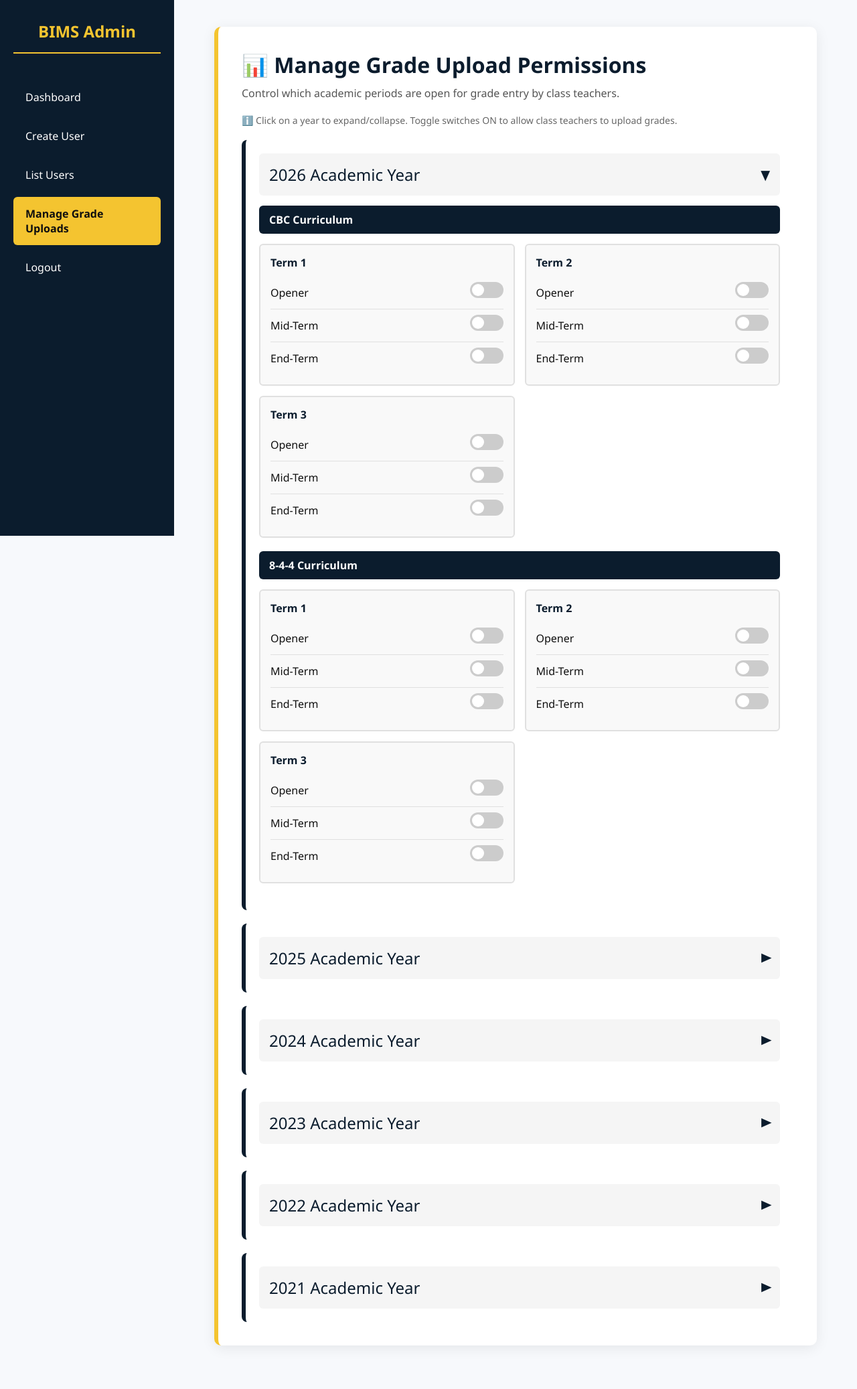
After one commit to samiya15/BIMS, a PHP site: page /admin/manage_grade_uploads.php in a window 1280 px wide. The commit adds this page. Shown: the whole page at 67% size. Run offline with PHP 8.4, Linux system fonts and the light colour scheme; a user stored in the database is signed in; data comes from the database, SQL or seed files in the repository; data that the repository does not hold is empty.

Commit message:
toggle switch

```diff
--- a/html/admin/create_user.php
+++ b/html/admin/create_user.php
@@ -74,6 +74,7 @@ if ($_SERVER["REQUEST_METHOD"] === "POST") {
     <a href="create_user.php" class="active">Create User</a>
     <a href="../list_users.php">List Users</a>
     <a href="../logout.php">Logout</a>
+    <a href="manage_grade_uploads.php">Manage Grade Uploads</a>
 </div>
 
 <div class="main-content">
--- /dev/null
+++ b/html/admin/manage_grade_uploads.php
@@ -0,0 +1,433 @@
+<?php
+session_start();
+require_once __DIR__ . "/../../database/db_connect.php";
+
+/* ---------- ACCESS CONTROL ---------- */
+if (!isset($_SESSION['role']) || $_SESSION['role'] !== 'Admin') {
+    header("Location: ../login.php");
+    exit;
+}
+
+/* ---------- HANDLE TOGGLE UPDATE ---------- */
+if ($_SERVER["REQUEST_METHOD"] === "POST" && isset($_POST['action']) && $_POST['action'] == 'toggle') {
+    $year = (int)$_POST['year'];
+    $term = $_POST['term'];
+    $assessment = $_POST['assessment'];
+    $curriculum = $_POST['curriculum'];
+    $is_enabled = (int)$_POST['is_enabled'];
+
+    try {
+        $check = $pdo->prepare("
+            SELECT id FROM grade_upload_permissions
+            WHERE academic_year = ? AND term = ? AND assessment_type = ? AND curriculum_name = ?
+        ");
+        $check->execute([$year, $term, $assessment, $curriculum]);
+        $exists = $check->fetch();
+
+        if ($exists) {
+            $update = $pdo->prepare("
+                UPDATE grade_upload_permissions
+                SET is_enabled = ?
+                WHERE id = ?
+            ");
+            $update->execute([$is_enabled, $exists['id']]);
+        } else {
+            $insert = $pdo->prepare("
+                INSERT INTO grade_upload_permissions (academic_year, term, assessment_type, curriculum_name, is_enabled)
+                VALUES (?, ?, ?, ?, ?)
+            ");
+            $insert->execute([$year, $term, $assessment, $curriculum, $is_enabled]);
+        }
+
+        echo json_encode(['success' => true]);
+        exit;
+    } catch (PDOException $e) {
+        echo json_encode(['success' => false, 'error' => $e->getMessage()]);
+        exit;
+    }
+}
+
+/* ---------- HANDLE UNLOCK REQUEST ---------- */
+if ($_SERVER["REQUEST_METHOD"] === "POST" && isset($_POST['action']) && $_POST['action'] == 'unlock') {
+    $student_id = (int)$_POST['student_id'];
+    $year = (int)$_POST['year'];
+    $term = $_POST['term'];
+    $assessment = $_POST['assessment'];
+
+    try {
+        $unlock = $pdo->prepare("
+            UPDATE grade_submissions
+            SET is_locked = 0, unlocked_by = ?, unlocked_at = NOW()
+            WHERE student_id = ? AND academic_year = ? AND term = ? AND assessment_type = ?
+        ");
+        $unlock->execute([$_SESSION['user_id'], $student_id, $year, $term, $assessment]);
+
+        $unlock_grades = $pdo->prepare("
+            UPDATE grades
+            SET is_locked = 0
+            WHERE student_id = ? AND academic_year = ? AND term = ? AND assessment_type = ?
+        ");
+        $unlock_grades->execute([$student_id, $year, $term, $assessment]);
+
+        header("Location: manage_grade_uploads.php?success=unlocked");
+        exit;
+    } catch (PDOException $e) {
+        $error = "Error unlocking grades: " . $e->getMessage();
+    }
+}
+
+/* ---------- GET CURRENT PERMISSIONS ---------- */
+$current_year = (int)date('Y');
+$years = range(2021, $current_year);
+$terms = ['Term 1', 'Term 2', 'Term 3'];
+$assessments = ['Opener', 'Mid-Term', 'End-Term']; // Both CBC and 8-4-4 use same assessments
+$curriculums = ['CBC', '8-4-4'];
+
+$permissions_query = $pdo->query("SELECT * FROM grade_upload_permissions");
+$permissions_raw = $permissions_query->fetchAll(PDO::FETCH_ASSOC);
+
+$permissions = [];
+foreach ($permissions_raw as $perm) {
+    $key = $perm['academic_year'] . '_' . $perm['term'] . '_' . $perm['assessment_type'] . '_' . $perm['curriculum_name'];
+    $permissions[$key] = $perm['is_enabled'];
+}
+
+/* ---------- GET UNLOCK REQUESTS ---------- */
+$unlock_requests = $pdo->query("
+    SELECT
+        gs.id,
+        gs.student_id,
+        gs.academic_year,
+        gs.term,
+        gs.assessment_type,
+        s.first_name,
+        s.last_name,
+        s.admission_number,
+        t.first_name as teacher_first_name,
+        t.last_name as teacher_last_name
+    FROM grade_submissions gs
+    JOIN students s ON gs.student_id = s.id
+    JOIN teachers t ON gs.teacher_id = t.id
+    WHERE gs.is_locked = 1
+    ORDER BY gs.submitted_at DESC
+    LIMIT 50
+")->fetchAll(PDO::FETCH_ASSOC);
+?>
+
+<!DOCTYPE html>
+<html lang="en">
+<head>
+    <meta charset="UTF-8">
+    <meta name="viewport" content="width=device-width, initial-scale=1.0">
+    <title>Manage Grade Uploads</title>
+    <link rel="stylesheet" href="../assets/css/admin.css">
+    <style>
+        .permissions-grid {
+            display: grid;
+            gap: 20px;
+            margin-top: 20px;
+        }
+        .year-section {
+            background: white;
+            padding: 20px;
+            border-radius: 8px;
+            border-left: 6px solid var(--navy);
+        }
+        .year-header {
+            color: var(--navy);
+            font-size: 24px;
+            margin-bottom: 0;
+            padding: 15px;
+            background: #f5f5f5;
+            border-radius: 6px;
+            cursor: pointer;
+            user-select: none;
+            display: flex;
+            justify-content: space-between;
+            align-items: center;
+            transition: background 0.3s;
+        }
+        .year-header:hover {
+            background: #e8e8e8;
+        }
+        .year-header .toggle-icon {
+            font-size: 20px;
+            transition: transform 0.3s;
+        }
+        .year-header.collapsed .toggle-icon {
+            transform: rotate(-90deg);
+        }
+        .year-content {
+            max-height: 5000px;
+            overflow: hidden;
+            transition: max-height 0.4s ease-out;
+            margin-top: 15px;
+        }
+        .year-content.collapsed {
+            max-height: 0;
+            margin-top: 0;
+        }
+        .curriculum-section {
+            margin-bottom: 20px;
+        }
+        .curriculum-title {
+            background: var(--navy);
+            color: white;
+            padding: 10px 15px;
+            border-radius: 6px;
+            font-weight: 600;
+            margin-bottom: 15px;
+        }
+        .term-grid {
+            display: grid;
+            grid-template-columns: repeat(auto-fit, minmax(300px, 1fr));
+            gap: 15px;
+        }
+        .term-card {
+            background: #f9f9f9;
+            padding: 15px;
+            border-radius: 6px;
+            border: 2px solid #e0e0e0;
+        }
+        .term-card h4 {
+            color: var(--navy);
+            margin-bottom: 10px;
+        }
+        .assessment-row {
+            display: flex;
+            justify-content: space-between;
+            align-items: center;
+            padding: 8px 0;
+            border-bottom: 1px solid #e0e0e0;
+        }
+        .assessment-row:last-child {
+            border-bottom: none;
+        }
+        .toggle-switch {
+            position: relative;
+            display: inline-block;
+            width: 50px;
+            height: 24px;
+        }
+        .toggle-switch input {
+            opacity: 0;
+            width: 0;
+            height: 0;
+        }
+        .toggle-slider {
+            position: absolute;
+            cursor: pointer;
+            top: 0;
+            left: 0;
+            right: 0;
+            bottom: 0;
+            background-color: #ccc;
+            transition: 0.4s;
+            border-radius: 24px;
+        }
+        .toggle-slider:before {
+            position: absolute;
+            content: "";
+            height: 18px;
+            width: 18px;
+            left: 3px;
+            bottom: 3px;
+            background-color: white;
+            transition: 0.4s;
+            border-radius: 50%;
+        }
+        input:checked + .toggle-slider {
+            background-color: #4caf50;
+        }
+        input:checked + .toggle-slider:before {
+            transform: translateX(26px);
+        }
+        .unlock-section {
+            background: #fff3cd;
+            padding: 20px;
+            border-radius: 8px;
+            border-left: 6px solid #ffc107;
+            margin-top: 30px;
+        }
+        .unlock-table {
+            width: 100%;
+            margin-top: 15px;
+            border-collapse: collapse;
+            background: white;
+        }
+        .unlock-table th {
+            background: var(--navy);
+            color: white;
+            padding: 10px;
+            text-align: left;
+        }
+        .unlock-table td {
+            padding: 10px;
+            border-bottom: 1px solid #ddd;
+        }
+        .btn-unlock {
+            background: #f44336;
+            color: white;
+            padding: 6px 12px;
+            border: none;
+            border-radius: 4px;
+            cursor: pointer;
+            font-size: 13px;
+        }
+        .btn-unlock:hover {
+            background: #d32f2f;
+        }
+    </style>
+</head>
+<body>
+
+<div class="sidebar">
+    <h2>BIMS Admin</h2>
+    <a href="../admin_dashboard.php">Dashboard</a>
+    <a href="create_user.php">Create User</a>
+    <a href="list_users.php">List Users</a>
+    <a href="manage_grade_uploads.php" class="active">Manage Grade Uploads</a>
+    <a href="../logout.php">Logout</a>
+</div>
+
+<div class="main-content">
+    <div class="container">
+        <div class="card">
+            <h1>📊 Manage Grade Upload Permissions</h1>
+            <p>Control which academic periods are open for grade entry by class teachers.</p>
+            <p style="color: #666; font-size: 14px; margin-top: 10px;">
+                ℹ️ Click on a year to expand/collapse. Toggle switches ON to allow class teachers to upload grades.
+            </p>
+
+            <?php if (isset($_GET['success'])): ?>
+                <div class="alert-success">✅ Grades unlocked successfully.</div>
+            <?php endif; ?>
+
+            <div class="permissions-grid">
+                <?php foreach (array_reverse($years) as $index => $year): ?>
+                    <div class="year-section">
+                        <div class="year-header <?php echo $index > 0 ? 'collapsed' : ''; ?>" onclick="toggleYear(this)">
+                            <span><?php echo $year; ?> Academic Year</span>
+                            <span class="toggle-icon">▼</span>
+                        </div>
+
+                        <div class="year-content <?php echo $index > 0 ? 'collapsed' : ''; ?>">
+                            <?php foreach ($curriculums as $curriculum): ?>
+                                <div class="curriculum-section">
+                                    <div class="curriculum-title">
+                                        <?php echo $curriculum; ?> Curriculum
+                                    </div>
+
+                                    <div class="term-grid">
+                                        <?php foreach ($terms as $term): ?>
+                                            <div class="term-card">
+                                                <h4><?php echo $term; ?></h4>
+
+                                                <?php foreach ($assessments as $assessment): ?>
+                                                    <div class="assessment-row">
+                                                        <span><?php echo $assessment; ?></span>
+                                                        <label class="toggle-switch">
+                                                            <?php
+                                                            $key = $year . '_' . $term . '_' . $assessment . '_' . $curriculum;
+                                                            $is_checked = isset($permissions[$key]) && $permissions[$key] ? 'checked' : '';
+                                                            ?>
+                                                            <input type="checkbox"
+                                                                   <?php echo $is_checked; ?>
+                                                                   onchange="togglePermission(<?php echo $year; ?>, '<?php echo $term; ?>', '<?php echo $assessment; ?>', '<?php echo $curriculum; ?>', this.checked)">
+                                                            <span class="toggle-slider"></span>
+                                                        </label>
+                                                    </div>
+                                                <?php endforeach; ?>
+                                            </div>
+                                        <?php endforeach; ?>
+                                    </div>
+                                </div>
+                            <?php endforeach; ?>
+                        </div>
+                    </div>
+                <?php endforeach; ?>
+            </div>
+
+            <!-- UNLOCK REQUESTS SECTION -->
+            <?php if (!empty($unlock_requests)): ?>
+                <div class="unlock-section">
+                    <h2>🔓 Locked Grade Submissions (Recent 50)</h2>
+                    <p>These grades have been submitted and locked. Click "Unlock" to allow the class teacher to make changes.</p>
+
+                    <table class="unlock-table">
+                        <thead>
+                            <tr>
+                                <th>Student</th>
+                                <th>Admission No.</th>
+                                <th>Year</th>
+                                <th>Term</th>
+                                <th>Assessment</th>
+                                <th>Teacher</th>
+                                <th>Action</th>
+                            </tr>
+                        </thead>
+                        <tbody>
+                            <?php foreach ($unlock_requests as $req): ?>
+                                <tr>
+                                    <td><?php echo htmlspecialchars($req['first_name'] . ' ' . $req['last_name']); ?></td>
+                                    <td><?php echo htmlspecialchars($req['admission_number']); ?></td>
+                                    <td><?php echo $req['academic_year']; ?></td>
+                                    <td><?php echo htmlspecialchars($req['term']); ?></td>
+                                    <td><?php echo htmlspecialchars($req['assessment_type'] ?? 'Final'); ?></td>
+                                    <td><?php echo htmlspecialchars($req['teacher_first_name'] . ' ' . $req['teacher_last_name']); ?></td>
+                                    <td>
+                                        <form method="POST" style="display: inline;" onsubmit="return confirm('Are you sure you want to unlock this submission? The teacher will be able to edit the grades.');">
+                                            <input type="hidden" name="action" value="unlock">
+                                            <input type="hidden" name="student_id" value="<?php echo $req['student_id']; ?>">
+                                            <input type="hidden" name="year" value="<?php echo $req['academic_year']; ?>">
+                                            <input type="hidden" name="term" value="<?php echo $req['term']; ?>">
+                                            <input type="hidden" name="assessment" value="<?php echo $req['assessment_type']; ?>">
+                                            <button type="submit" class="btn-unlock">🔓 Unlock</button>
+                                        </form>
+                                    </td>
+                                </tr>
+                            <?php endforeach; ?>
+                        </tbody>
+                    </table>
+                </div>
+            <?php endif; ?>
+        </div>
+    </div>
+</div>
+
+<script>
+function toggleYear(header) {
+    const content = header.nextElementSibling;
+    header.classList.toggle('collapsed');
+    content.classList.toggle('collapsed');
+}
+
+function togglePermission(year, term, assessment, curriculum, isEnabled) {
+    const formData = new FormData();
+    formData.append('action', 'toggle');
+    formData.append('year', year);
+    formData.append('term', term);
+    formData.append('assessment', assessment);
+    formData.append('curriculum', curriculum);
+    formData.append('is_enabled', isEnabled ? 1 : 0);
+
+    fetch('manage_grade_uploads.php', {
+        method: 'POST',
+        body: formData
+    })
+    .then(response => response.json())
+    .then(data => {
+        if (data.success) {
+            console.log('Permission updated successfully');
+        } else {
+            alert('Error updating permission: ' + data.error);
+        }
+    })
+    .catch(error => {
+        alert('Error: ' + error);
+    });
+}
+</script>
+
+</body>
+</html>
--- a/html/admin_dashboard.php
+++ b/html/admin_dashboard.php
@@ -24,6 +24,7 @@ if (!isset($_SESSION['role']) || $_SESSION['role'] !== 'Admin') {
     <a href="admin/create_user.php">Create User</a>
     <a href="list_users.php">List Users</a>
     <a href="logout.php">Logout</a>
+    <a href="admin/manage_grade_uploads.php">Manage Grade Uploads</a>
 </div>
 
 <div class="main-content">
--- a/html/list_users.php
+++ b/html/list_users.php
@@ -58,6 +58,7 @@ try {
     <a href="admin/create_user.php">Create User</a>
     <a href="list_users.php" class="active">List Users</a>
     <a href="../logout.php">Logout</a>
+    <a href="admin/manage_grade_uploads.php">Manage Grade Uploads</a>
 </div>
 
 <div class="main-content">
```
Also changed, not shown: html/teacher/update_grades.php (+191 -95 lines).
